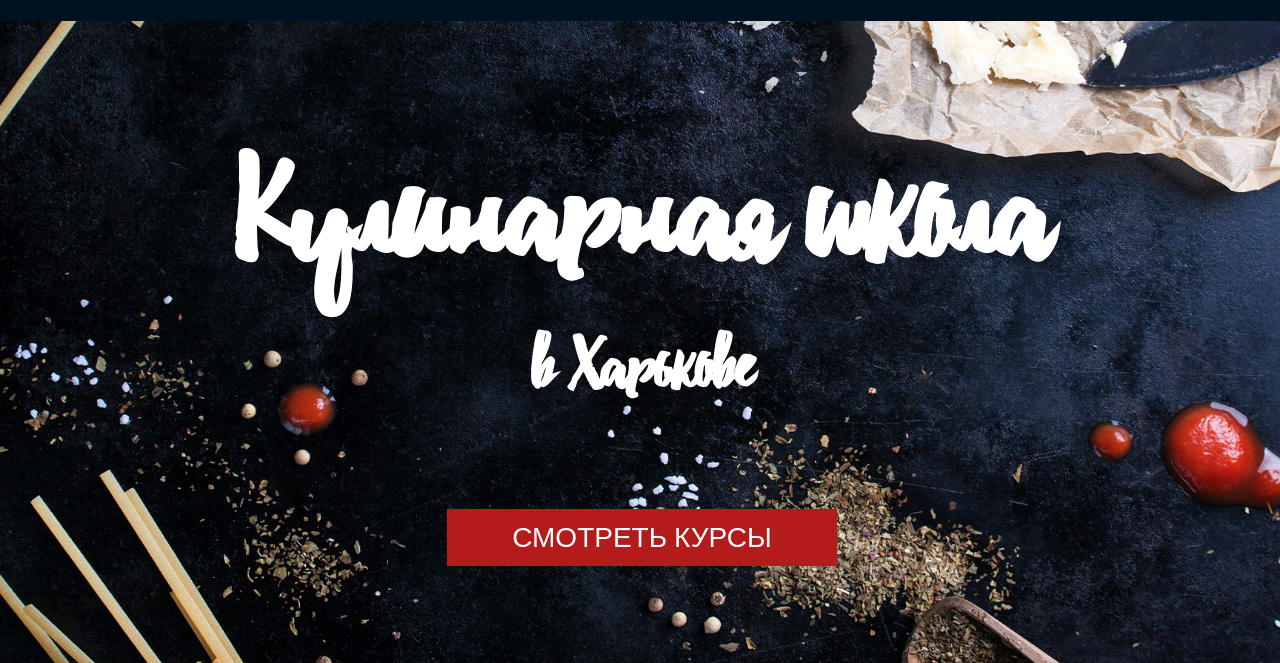
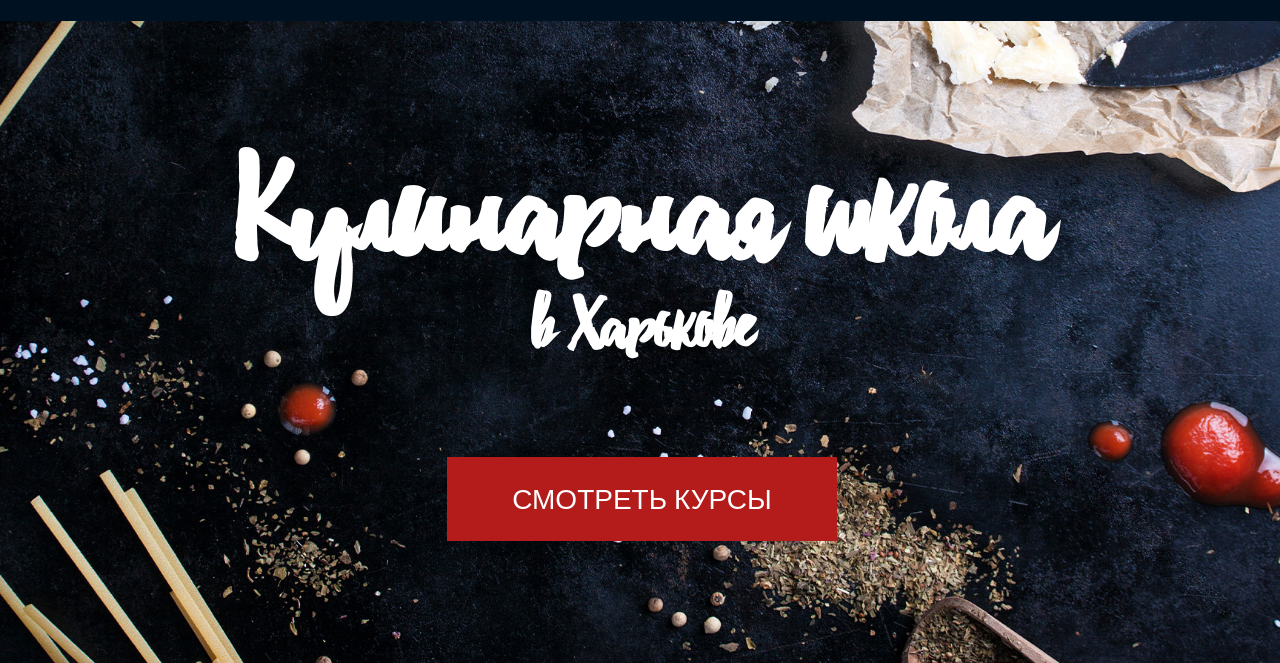
Before and after one commit to FoxicUA/easycode_DZ_5, a plain HTML site: page index.html in a window 1280 px wide. Shown: the part 137-800 px from the top of the page. Drawn offline with Linux system fonts and the light colour scheme; files whose address does not match are found by name.

Commit message:
Add files via upload

```diff
--- a/css/main.css
+++ b/css/main.css
@@ -91,7 +91,7 @@
     float: left;
     font-size: 0px;
     margin-left: 50px;
-}
+  }
   .socials {
     float: right;
     font-size: 0px;
@@ -135,7 +135,8 @@
     background-repeat: no-repeat;
     background-size: cover;
     text-align: center;
-    max-width: 1556px;
+    /* max-width: 1556px; */
+    width: 100%;
   }
   .inner::before {
     content: '';
@@ -150,7 +151,6 @@
   .inner-title {
     font-family: 'debbyscript';
     font-size: 72px;
-    text-align: center;
     color: #fff;
     margin: 0 0 92px 0;
   }
@@ -160,6 +160,7 @@
     text-align: center;
     vertical-align: middle;
     padding-top: 158px;
+    line-height: 1;
   }
   .inner-btn {
     display: inline-block;
@@ -171,7 +172,6 @@
     text-transform: uppercase;
     color: #fff;
     padding: 28px 65px;
-    line-height: 1px;
   }
   .inner-btn:hover {
     color: aqua;
```
